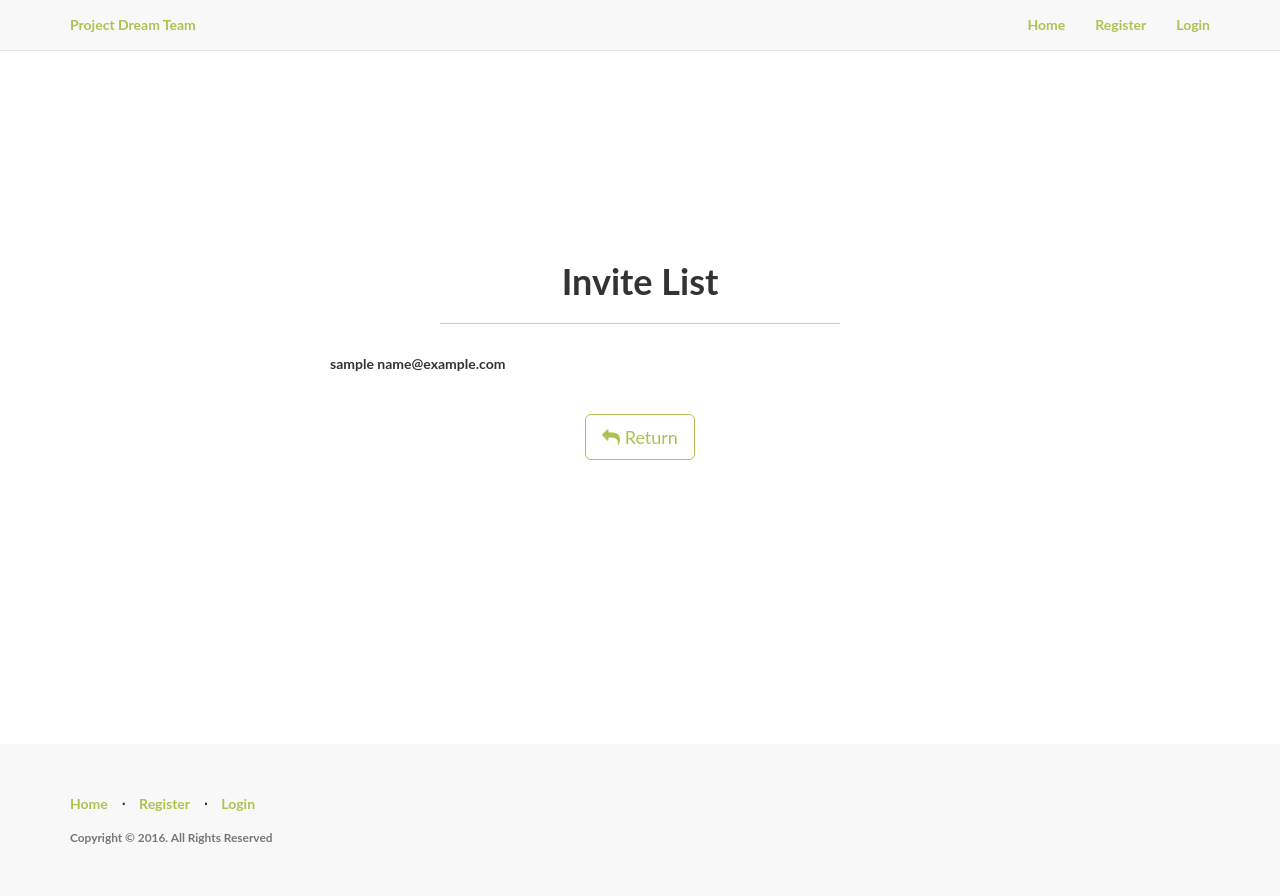
After one commit to weijielam/fy-group-project, a Python web app: template dream-team/app/templates/admin/events/invitelist.html in a window 1280 px wide. The commit adds this page. Run offline with Jinja, Linux system fonts and the light colour scheme; the template is opened without the code that fills it: most values are stand-ins (such as "Sample title", 1, 10 or a date in 2020); some libraries are stand-ins or nearby versions.

Commit message:
invitelist page and button

```diff
--- a/dream-team/app/templates/admin/events/events.html
+++ b/dream-team/app/templates/admin/events/events.html
@@ -52,8 +52,8 @@
                     </a>
                   </td>
                   <td>
-                    <a href="{{ url_for('admin.delete_event', id=event.id) }}">
-                      <i class="fa fa-trash"></i> Invite
+                    <a href="{{ url_for('admin.invite_event', id=event.id) }}">
+                      <i class="fa fa-plus"></i> Invite
                     </a>
                   </td>
                 </tr>
--- /dev/null
+++ b/dream-team/app/templates/admin/events/invitelist.html
@@ -0,0 +1,42 @@
+<!-- app/templates/admin/events/invitelist.html -->
+
+{% import "bootstrap/utils.html" as utils %}
+{% extends "base.html" %}
+{% block title %}InviteList{% endblock %}
+{% block body %}
+<div class="content-section">
+  <div class="outer">
+    <div class="middle">
+      <div class="inner">
+        <br/>
+        {{ utils.flashed_messages() }}
+        <br/>
+        <h1 style="text-align:center;">Invite List</h1>
+        {% if users %}
+          <hr class="intro-divider">
+          <div class="center">
+            <table class="table table-striped table-bordered">
+
+              <tbody>
+              {% for user in users %}
+                <p> {{ user.username + " " + user.email}} </p>
+              {% endfor %}
+              </tbody>
+            </table>
+          </div>
+          <div style="text-align: center">
+        {% else %}
+          <div style="text-align: center">
+            <h3> No guests registered. </h3>
+            <hr class="intro-divider">
+        {% endif %}
+          <a href="{{ url_for('admin.list_events') }}" class="btn btn-default btn-lg">
+            <i class="fa fa-mail-reply"></i>
+            Return
+          </a>
+        </div>
+      </div>
+    </div>
+  </div>
+</div>
+{% endblock %}
```
Also changed, not shown: dream-team/app/admin/views.py (+15 -1 lines), 1 other file.
